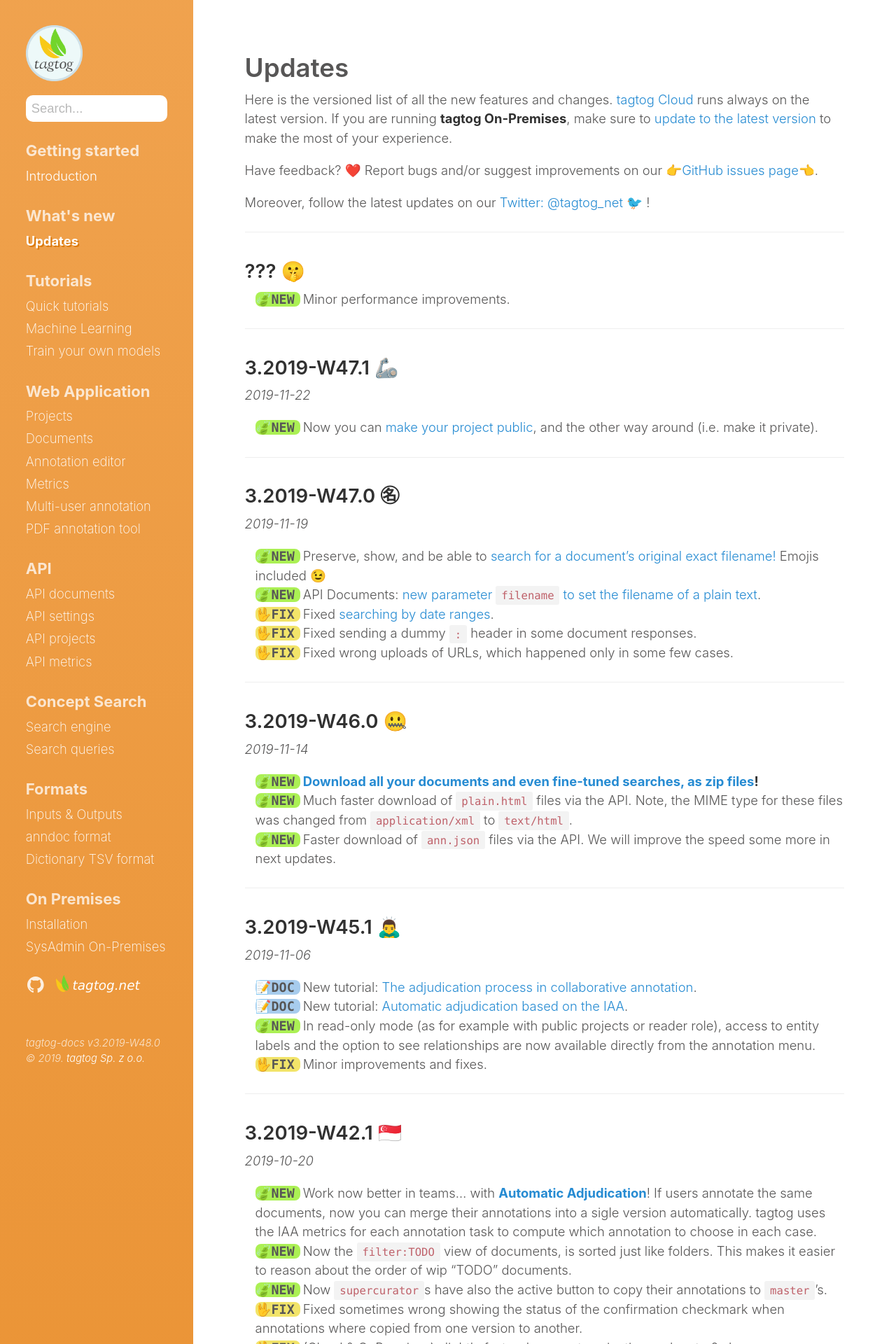
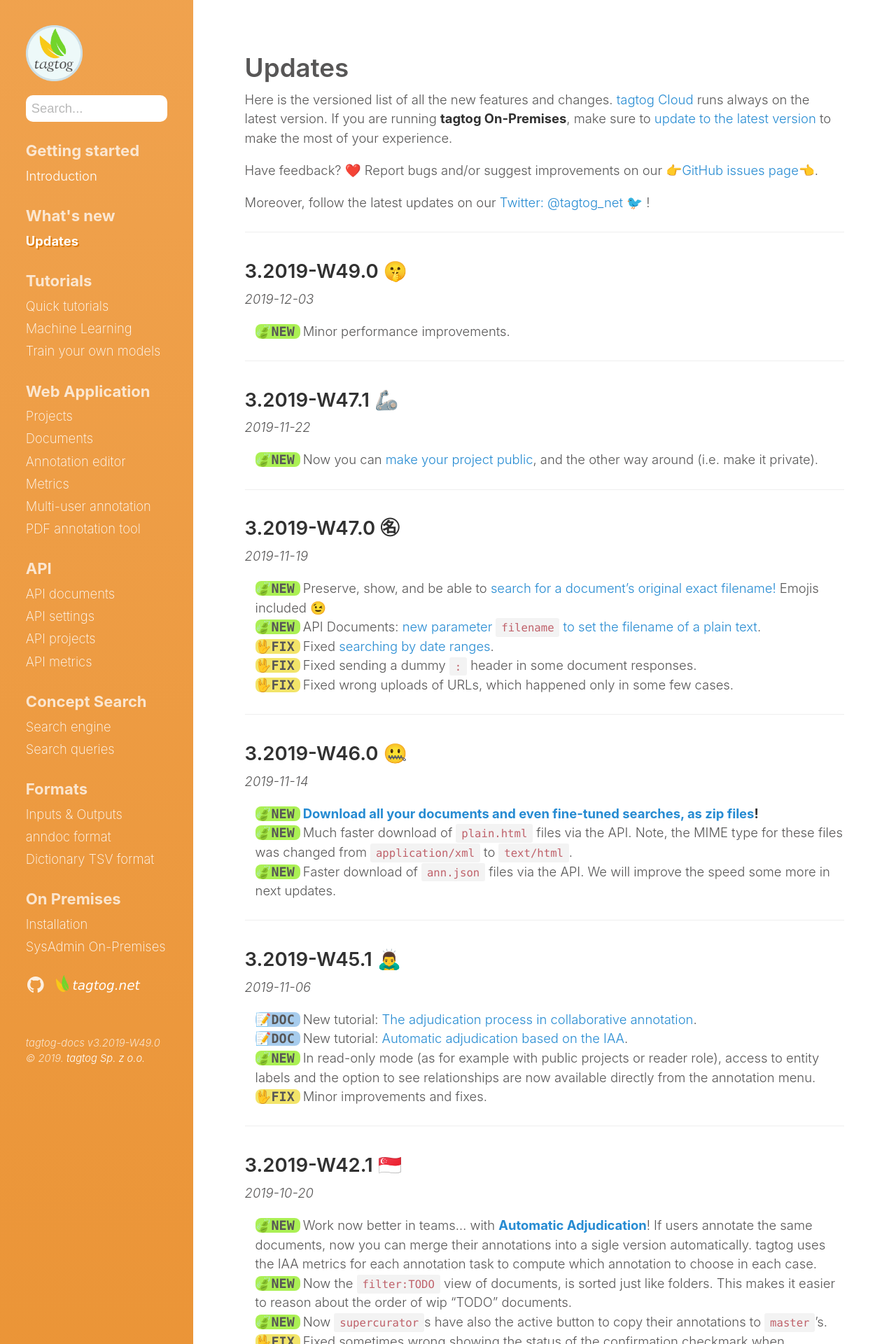
Before and after one commit to tagtogorg/tagtog-doc, a Jekyll site: the page built from updates.md, in a window 1280 px wide. Shown: the top 1920 px of the page at 70% size. Built offline with Jekyll 4.4.1, drawn with Linux system fonts in a browser that asks for light colours; nearby versions of some CDN libraries; emoji names are drawn with the system emoji font.

Commit message:
Bump version: 3.2019-W49.0 🤫

```diff
--- a/_config.yml
+++ b/_config.yml
@@ -71,7 +71,7 @@ plugins:
   - jemoji
 
 # Custom vars
-version: 3.2019-W48.0
+version: 3.2019-W49.0
 sidebar_home_link: true
 search_page: false
 # sidebar_blog_link:  '/blog'   # By default, your home page is your blog
--- a/updates.md
+++ b/updates.md
@@ -14,7 +14,8 @@ Moreover, follow the latest updates on our [Twitter: @tagtog_net 🐦](https://t
 
 ---
 
-## ??? 🤫
+## 3.2019-W49.0 🤫
+_2019-12-03_
 
 <ul class="updates">
   <li class="new"><span markdown="1">Minor performance improvements.</span></li>
```
Also changed, not shown: 1 other file.
